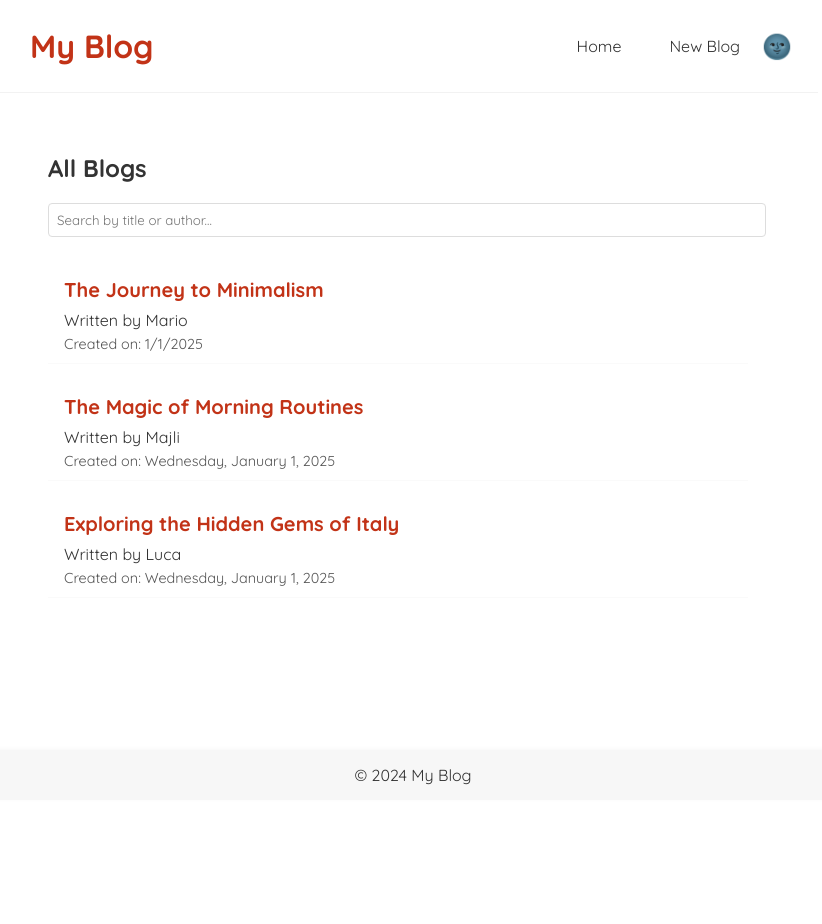
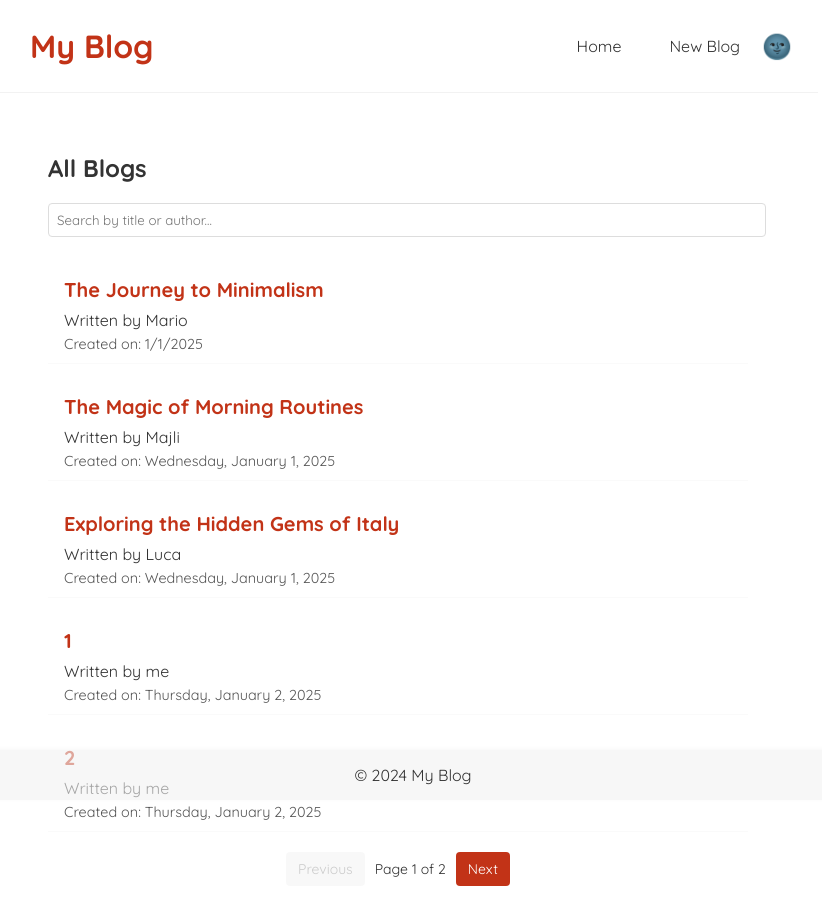
Before and after one commit to bardhoshimajlinda/blog-page, a React (Vite) app: page / in a window 1280 px wide. Shown: the top 924 px of the page, without its empty margins (242-1064 px from the left). Before the commit the page ends 800 px from the top, so only its background shows below. Built offline with nearby package versions, Linux system fonts and the light colour scheme; data requests are answered from the project's data file.

Commit message:
Added pagination

```diff
--- a/data/db.json
+++ b/data/db.json
@@ -8,18 +8,39 @@
       "date": "1/1/2025"
     },
     {
-      "id": "71a6",
+      "id": "71m6",
       "title": "The Magic of Morning Routines",
       "body": "Your morning sets the tone for the rest of your day. My secret to productivity and happiness has been a structured and mindful morning routine. From meditation to a healthy breakfast, this blog explores how small changes in the morning can make a big difference in your life.",
       "author": "Majli",
       "date": "Wednesday, January 1, 2025"
     },
     {
-      "id": "e60d",
+      "id": "e6qd",
       "title": "Exploring the Hidden Gems of Italy",
       "body": "Italy is known for its iconic landmarks, but some of its true beauty lies in the lesser-known destinations. From the quaint village of Alberobello to the serene Lake Orta, this blog takes you on a journey to discover the hidden gems of Italy. Perfect for travelers seeking unique and unforgettable experiences.",
       "author": "Luca",
       "date": "Wednesday, January 1, 2025"
+    },
+    {
+      "id": "e690",
+      "title": "1",
+      "body": "body",
+      "author": "me",
+      "date": "Thursday, January 2, 2025"
+    },
+    {
+      "id": "2410",
+      "title": "2",
+      "body": "boody",
+      "author": "me",
+      "date": "Thursday, January 2, 2025"
+    },
+    {
+      "id": "f47d",
+      "title": "3",
+      "body": "d",
+      "author": "me",
+      "date": "Thursday, January 2, 2025"
     }
   ]
 }
--- a/src/components/Blog.jsx
+++ b/src/components/Blog.jsx
@@ -3,6 +3,8 @@ import { useState, useMemo } from "react";
 
 const Blog = ({ blogs, title }) => {
   const [searchQuery, setSearchQuery] = useState("");
+  const [currentPage, setCurrentPage] = useState(1);
+  const blogsPerPage = 5;
   const navigate = useNavigate();
 
   const filteredBlogs = useMemo(() => {
@@ -12,6 +14,13 @@ const Blog = ({ blogs, title }) => {
         blog.author.toLowerCase().includes(searchQuery.toLowerCase())
     );
   }, [blogs, searchQuery]);
+
+  const totalPages = Math.ceil(filteredBlogs.length / blogsPerPage);
+  const startIndex = (currentPage - 1) * blogsPerPage;
+  const paginatedBlogs = filteredBlogs.slice(
+    startIndex,
+    startIndex + blogsPerPage
+  );
 
   return (
     <div className="blog-list">
@@ -39,7 +48,7 @@ const Blog = ({ blogs, title }) => {
         </div>
       ) : (
         <>
-          {filteredBlogs.map((blog) => (
+          {paginatedBlogs.map((blog) => (
             <div className="blog-preview" key={blog.id}>
               <Link to={`blogs/${blog.id}`}>
                 <h2>{blog.title}</h2>
@@ -49,9 +58,27 @@ const Blog = ({ blogs, title }) => {
             </div>
           ))}
 
-          {filteredBlogs.length === 0 && (
+          {paginatedBlogs.length === 0 && (
             <p>No blogs found matching your search.</p>
           )}
+
+          <div className="pagination">
+            <button
+              disabled={currentPage === 1}
+              onClick={() => setCurrentPage((prev) => prev - 1)}
+            >
+              Previous
+            </button>
+            <span>
+              Page {currentPage} of {totalPages}
+            </span>
+            <button
+              disabled={currentPage === totalPages}
+              onClick={() => setCurrentPage((prev) => prev + 1)}
+            >
+              Next
+            </button>
+          </div>
         </>
       )}
     </div>
--- a/src/index.css
+++ b/src/index.css
@@ -145,6 +145,40 @@ body {
   border-radius: 8px;
   cursor: pointer;
 }
+.pagination {
+  display: flex;
+  justify-content: center;
+  align-items: center;
+  margin: 20px 0;
+  gap: 10px;
+}
+
+.pagination button {
+  background: #c23317;
+  color: #fff;
+  border: none;
+  padding: 8px 12px;
+  border-radius: 4px;
+  font-size: 14px;
+  cursor: pointer;
+  transition: background-color 0.3s ease, opacity 0.3s ease;
+}
+
+.pagination button:hover {
+  background: #a6300b;
+}
+
+.pagination button:disabled {
+  background: #f5f5f5;
+  color: #aaa;
+  cursor: not-allowed;
+  opacity: 0.6;
+}
+
+.pagination span {
+  font-size: 14px;
+  color: #333;
+}
 
 /* dark mode */
 body.dark-mode {
@@ -232,6 +266,24 @@ body.dark-mode .blog-list input {
   border: 1px solid #3c3c3c;
 }
 
+body.dark-mode .pagination button {
+  background: #a6300b;
+  color: #121212;
+}
+
+body.dark-mode .pagination button:hover {
+  background: #d94b15;
+}
+
+body.dark-mode .pagination button:disabled {
+  background: #2a2a2a;
+  color: #666;
+}
+
+body.dark-mode .pagination span {
+  color: #d4d4d4;
+}
+
 /* responsive styles */
 @media (max-width: 768px) {
   .navbar {
```
